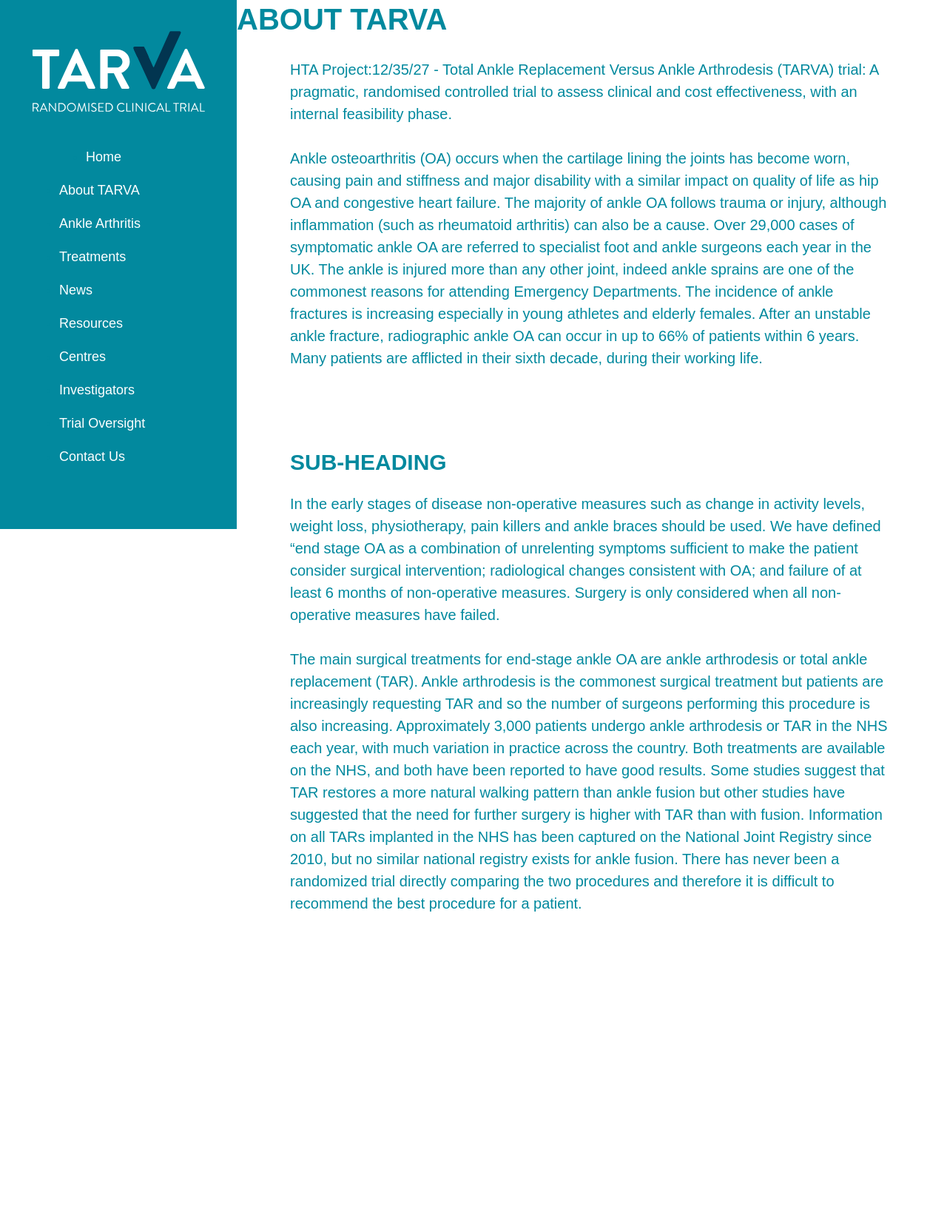
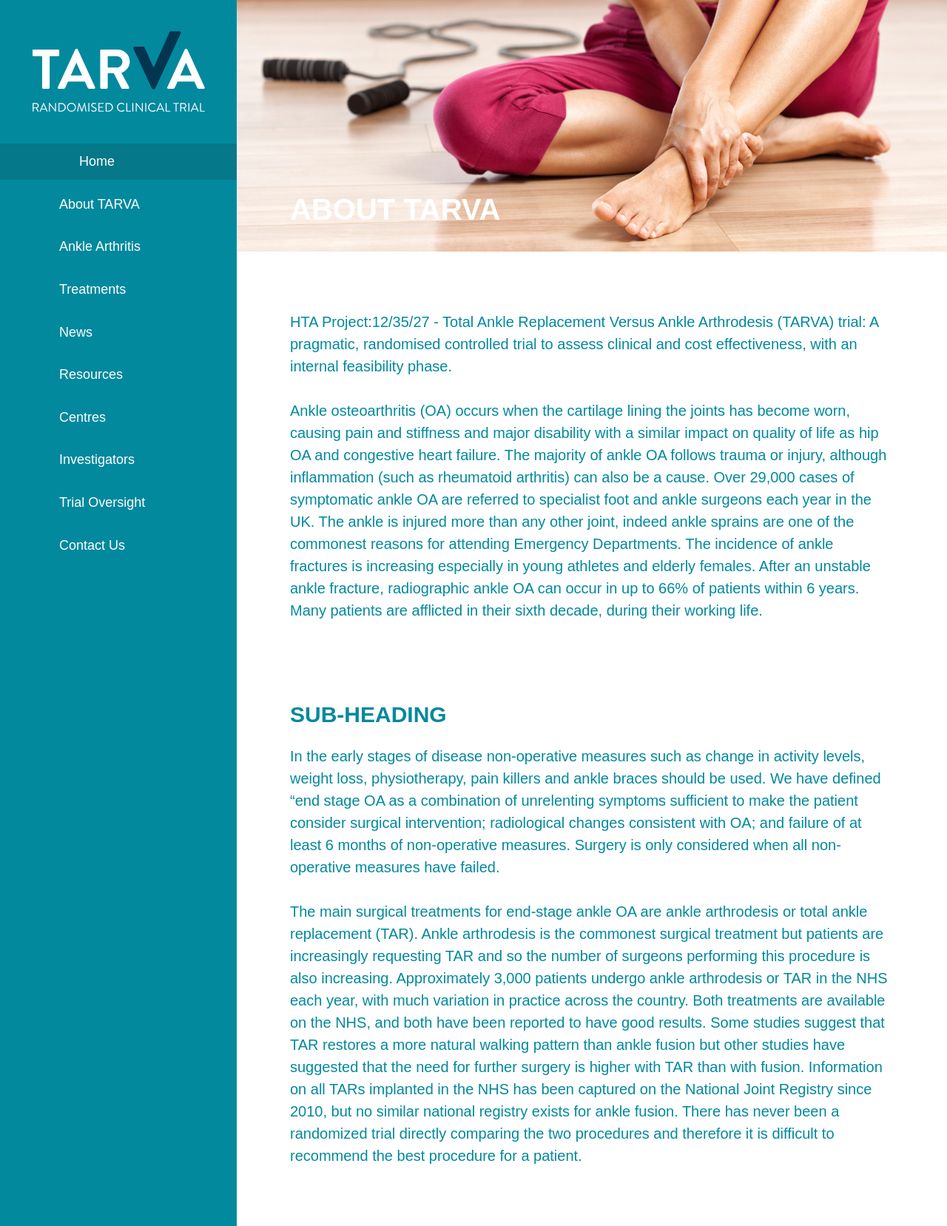
Before and after one commit to jshjohnson/ASCAT, a PHP site: page / in a window 1280 px wide. Shown: the whole page at 74% size. Before the commit the page ends 1232 px from the top, so only its background shows below. Run offline with PHP 8.4, Linux system fonts and the light colour scheme; some libraries are stand-ins or nearby versions.

Commit message:
Page heading // Page layout + styling // Full height sidebar

```diff
--- a/assets/scss/core/_base.scss
+++ b/assets/scss/core/_base.scss
@@ -81,7 +81,7 @@ body {
 	@include font-sans;
 	line-height: 1.5;
 	color: $color-text;
-	background-color: $color-background; }
+	background-color: $color-brand; }
 
 /* -- Vertical Rhythm -- */
 h1, h2, h3, h4, h5, h6 { margin-bottom: .65em; margin-top: $baseline; text-transform: uppercase; font-family: $font-heading;}
--- a/assets/scss/core/_layout.scss
+++ b/assets/scss/core/_layout.scss
@@ -6,6 +6,11 @@
 	width: 85%;
 	min-width: 15em;
 	max-width: $container-max-width; }
+
+.content__container {
+	margin-top: 4em;
+	margin-bottom: 4em;
+}
 
 /* Grids (Griddle - http://goo.gl/P1JKB)
 ----------------------------------*/
@@ -26,3 +31,9 @@
 @include respond-min($bp4) {
 	@include griddle-build(2 3 4 5 6 12, "--bp4");
 }
+
+.content__header {
+	position: relative;
+	height: 17em;
+	@include background-size(cover);
+}
--- a/assets/scss/core/_modules.scss
+++ b/assets/scss/core/_modules.scss
@@ -81,16 +81,19 @@ img.media__img {
 	margin: 2em 0;
 	ul li {
 		font-size: .9em;
-		padding: .25em 0;
+		padding: .6em 0;
 		a {
 			color: white;
+		}
+		&.is-current {
+			margin-left: -4.5em;
+			background-color: #05788a;
+			width: 200%;
+			padding-left: 6em;
 		}
 	}
 }
 
-.is-current {
-	margin-left: 2em;
-}
 
 
 /* Misc
@@ -105,15 +108,30 @@ img.media__img {
 ----------------------------------*/
 
 .sidebar {
-	background-color: $color-brand;
+	@include respond-min($bp2) {
 		width: 25%;
 		float: left;
 		padding: 2em;
 		@include box-sizing(border-box);
 	}
+}
 
 .content {
+	background-color: white;
+	@include respond-min($bp2) {
 		width: 75%;
 		float: right;
 		@include box-sizing(border-box);
 	}
+}
+
+.header--home {
+	background-image: url("../img/home-bg.jpg");
+}
+
+.page-heading {
+	position: absolute;
+	bottom: .75em;
+	margin-bottom: 0;
+	color: white;
+}
--- a/index.html
+++ b/index.html
@@ -38,10 +38,12 @@
 		</nav>
 	</aside>
 	<main class="content">
-		<header class="header--home">
-			<h1>About TARVA</h1>
+		<header class="content__header header--home">
+			<div class="container">
+				<h1 class="page-heading">About TARVA</h1>
+			</div>
 		</header>
-		<div class="container">
+		<div class="content__container container">
 			<p>HTA Project:12/35/27 - Total Ankle Replacement Versus Ankle Arthrodesis (TARVA) trial: A pragmatic, randomised controlled trial to assess clinical and cost effectiveness, with an internal feasibility phase.</p>
 
 			<p>Ankle osteoarthritis (OA) occurs when the cartilage lining the joints has become worn, causing pain and stiffness and major disability with a similar impact on quality of life as hip OA and congestive heart failure. The majority of ankle OA follows trauma or injury, although inflammation (such as rheumatoid arthritis) can also be a cause. Over 29,000 cases of symptomatic ankle OA are referred to specialist foot and ankle surgeons each year in the UK. The ankle is injured more than any other joint, indeed ankle sprains are one of the commonest reasons for attending Emergency Departments. The incidence of ankle fractures is increasing especially in young athletes and elderly females. After an unstable ankle fracture, radiographic ankle OA can occur in up to 66% of patients within 6 years. Many patients are afflicted in their sixth decade, during their working life.</p>
```
Also changed, not shown: assets/css/ie.css, assets/css/print.css, assets/css/screen.css. Lines whose indentation alone changed are shown as unchanged.
